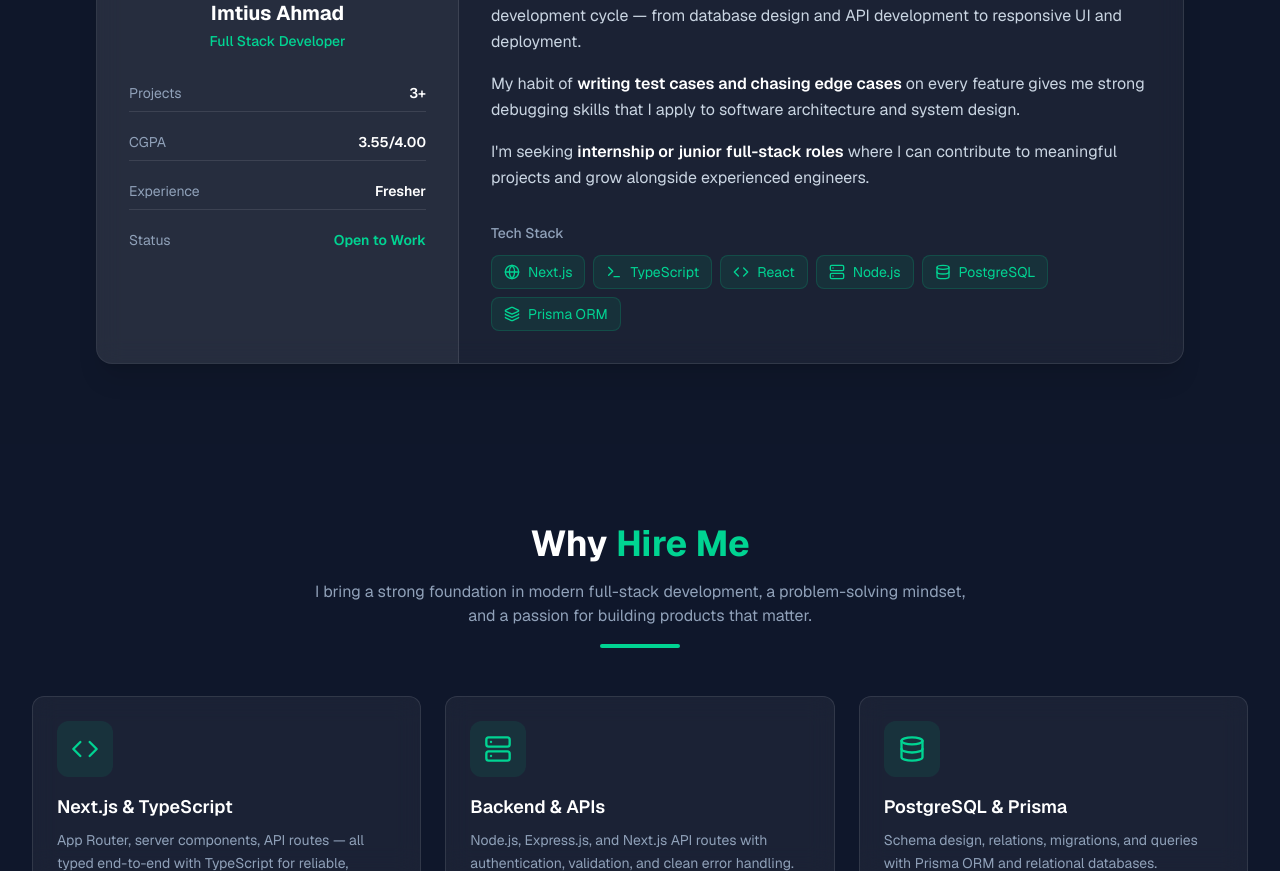
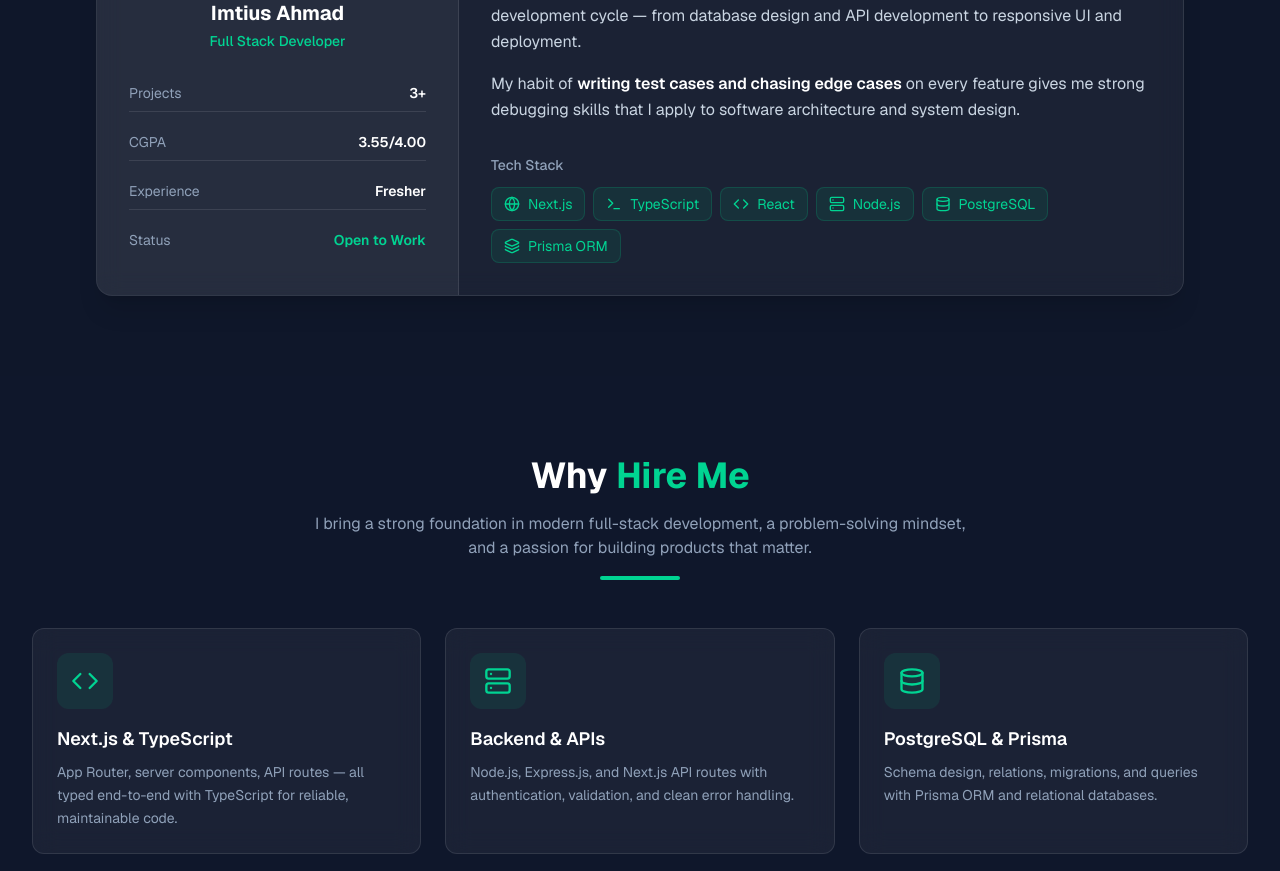
Before and after one commit to Imtius10/portfolio, a Next.js app: page / in a window 1280 px wide. Shown: the part 1420-2291 px from the top of the page. Built offline with nearby package versions, Linux system fonts and the light colour scheme; no server answers; the database is empty.

Commit message:
fix some issue

```diff
--- a/src/components/About.tsx
+++ b/src/components/About.tsx
@@ -106,11 +106,7 @@ export default function About({ profile }: AboutProps) {
                   on every feature gives me strong debugging skills that I apply to software architecture and
                   system design.
                 </p>
-                <p>
-                  I&apos;m seeking{" "}
-                  <span className="text-white light:text-slate-800 font-semibold">internship or junior full-stack roles</span>{" "}
-                  where I can contribute to meaningful projects and grow alongside experienced engineers.
-                </p>
+
               </div>
 
               {/* Tech Stack Tags */}
```
